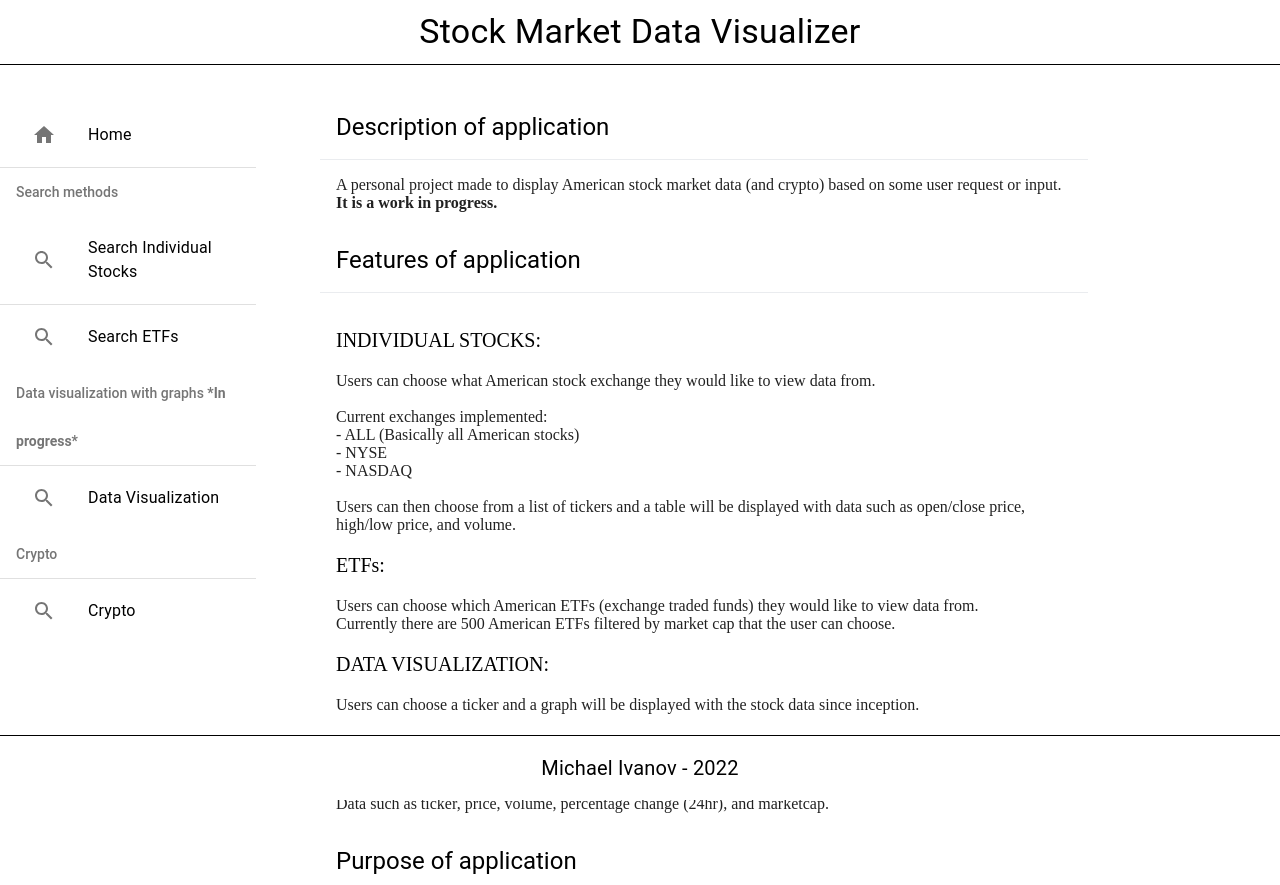
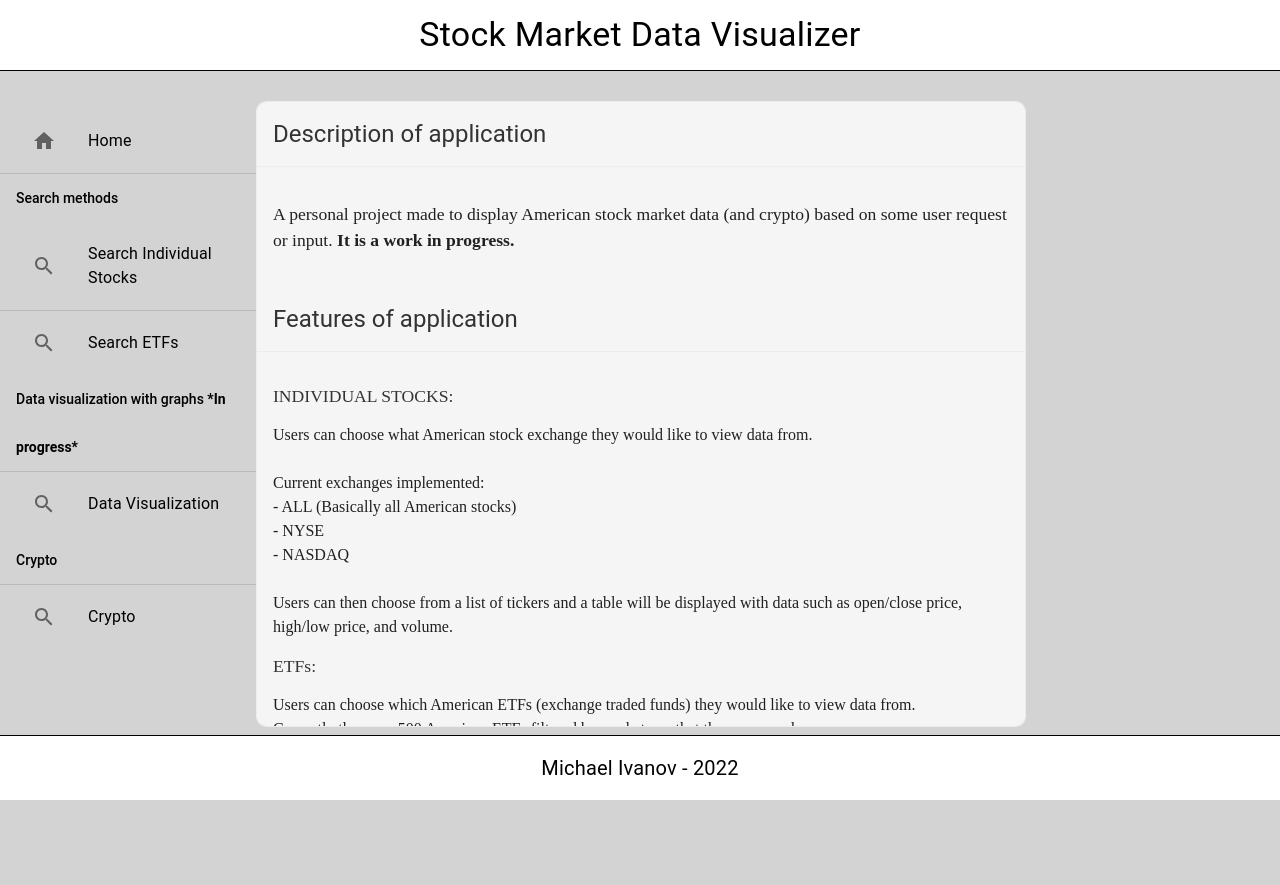
Before and after one commit to michaelivanov1/stock-market-data, a React (Create React App) app: page /home in a window 1280 px wide. After the commit the page ends 800 px from the top, so only its background shows below. Built offline with nearby package versions, Linux system fonts and the light colour scheme.

Commit message:
improved styling all around. improved phone accessibility

```diff
--- a/src/App.css
+++ b/src/App.css
@@ -2,6 +2,7 @@
 body, html {
   margin: 0;
   width: 100%;
+  background-color: lightgray;
 }
 
 .tableStyles {
--- a/src/App.js
+++ b/src/App.js
@@ -53,7 +53,7 @@ const App = () => {
     <ThemeProvider theme={theme}>
       <AppBar style={{ position: 'sticky', background: 'white', width: '100%', boxShadow: 'none', borderBottom: '1px solid black', marginBottom: 30 }}>
         <Toolbar>
-          <Typography variant="h4" color="black" align="center" width="100%">
+          <Typography variant="h4" color="black" align="center" width="100%" padding={"14px"} >
             Stock Market Data Visualizer
           </Typography>
         </Toolbar>
@@ -72,7 +72,7 @@ const App = () => {
             </ListItemButton>
           </ListItem>
           <Divider />
-          <ListSubheader>Search methods</ListSubheader>
+          <ListSubheader style={{ background: "lightgray", color: "black" }}>Search methods</ListSubheader>
           <ListItem>
             <ListItemButton component={Link} to="/searchstocks">
               <ListItemIcon>
@@ -90,7 +90,7 @@ const App = () => {
               <ListItemText primary="Search ETFs" />
             </ListItemButton>
           </ListItem>
-          <ListSubheader>Data visualization with graphs <b>*In progress*</b></ListSubheader>
+          <ListSubheader style={{ background: "lightgray", color: "black" }}>Data visualization with graphs <b>*In progress*</b></ListSubheader>
           <Divider />
           <ListItem>
             <ListItemButton component={Link} to="/datavisualization">
@@ -100,7 +100,7 @@ const App = () => {
               <ListItemText primary="Data Visualization" />
             </ListItemButton>
           </ListItem>
-          <ListSubheader>Crypto</ListSubheader>
+          <ListSubheader style={{ background: "lightgray", color: "black" }}>Crypto</ListSubheader>
           <Divider />
           <ListItem>
             <ListItemButton component={Link} to="/crypto">
--- a/src/Components/Crypto/CoinComponent.js
+++ b/src/Components/Crypto/CoinComponent.js
@@ -1,5 +1,6 @@
 import React from 'react';
 import './Coin.css';
+
 
 import {
     Card,
--- a/src/Components/Crypto/CryptoComponent.js
+++ b/src/Components/Crypto/CryptoComponent.js
@@ -48,7 +48,7 @@ const CryptoComponent = (props) => {
     );
 
     return (
-        <Card>
+        <Card style={{ backgroundColor: "lightgray", boxShadow: 'none', border: 'none' }}>
             <CardContent>
                 <Typography variant="h4" color="black" align="center" width="100%" marginBottom="20px">
                     Search a coin
@@ -67,7 +67,7 @@ const CryptoComponent = (props) => {
                 </div>
             </CardContent>
 
-            <CardContent style={{ marginLeft: '22%', width: "54%", boxShadow: 'none', maxHeight: '600px', overflow: 'auto' }}>
+            <CardContent style={{ marginLeft: '22%', width: "54%", maxHeight: '58vh', overflow: 'auto' }}>
                 {filteredCoins.map((coin) => {
                     return (
                         <CoinComponent
--- a/src/Components/StockMarket/HomeComponent.js
+++ b/src/Components/StockMarket/HomeComponent.js
@@ -11,35 +11,82 @@ import "../../App.css";
 const HomeComponent = () => {
     return (
         <ThemeProvider theme={theme}>
-            <Card style={{ marginLeft: '25%', width: '60%', boxShadow: 'none', maxHeight: '790px', overflow: 'auto' }}>
+            <Card
+                style={{
+                    marginLeft: '20%',
+                    width: '60%',
+                    boxShadow: 'none',
+                    maxHeight: '78vh',
+                    overflow: 'auto',
+                    backgroundColor: '#f5f5f5', // set a background color for the card
+                    borderRadius: '10px', // round the corners of the card
+                    border: '1px solid #eaecef', // add a border around the card
+                }}
+            >
                 <CardHeader
-                    style={{ color: 'black', borderBottom: '1px solid #eaecef' }}
+                    style={{
+                        color: '#333',
+                        borderBottom: '1px solid #eaecef',
+                        padding: '16px', // add some padding to the header
+                    }}
                     title="Description of application"
                     titleTypographyProps={{ variant: 'h5' }}
                 />
-                <CardContent>A personal project made to display American stock market data (and crypto) based on some user request or input.<b> It is a work in progress.</b>
+                <CardContent style={{ padding: '16px' }}>
+                    {/* adjust the font size and line height */}
+                    <p style={{ fontSize: '1.1rem', lineHeight: '1.5' }}>
+                        A personal project made to display American stock market data (and
+                        crypto) based on some user request or input. <b>It is a work in
+                            progress.</b>
+                    </p>
                 </CardContent>
                 <CardHeader
-                    style={{ color: 'black', borderBottom: '1px solid #eaecef' }}
+                    style={{
+                        color: '#333',
+                        borderBottom: '1px solid #eaecef',
+                        padding: '16px',
+                    }}
                     title="Features of application"
                     titleTypographyProps={{ variant: 'h5' }}
                 />
-                <CardContent>
-                    <p style={{ fontSize: 20, color: 'black' }}>INDIVIDUAL STOCKS:</p>
-                    Users can choose what American stock exchange they would like to view data from.
-                    <br /><br />
-                    Current exchanges implemented:
-                    <br />- ALL (Basically all American stocks)
-                    <br />- NYSE
-                    <br />- NASDAQ
-                    <br /><br />Users can then choose from a list of tickers and a table will be displayed with data such as open/close price, high/low price, and volume.
-                    <p style={{ fontSize: 20, color: 'black' }}>ETFs:</p>
-                    Users can choose which American ETFs (exchange traded funds) they would like to view data from.
-                    <br />
-                    Currently there are 500 American ETFs filtered by market cap that the user can choose.
-                    <p style={{ fontSize: 20, color: 'black' }}>DATA VISUALIZATION:</p>
-                    Users can choose a ticker and a graph will be displayed with the stock data since inception.
-                    <p style={{ fontSize: 20, color: 'black' }}>CRYPTO:</p>
+                <CardContent style={{ padding: '16px' }}>
+                    <p style={{ fontSize: '1.1rem', color: '#333', marginBottom: '8px' }}>
+                        INDIVIDUAL STOCKS:
+                    </p>
+                    <p style={{ fontSize: '1rem', lineHeight: '1.5', marginBottom: '16px' }}>
+                        Users can choose what American stock exchange they would like to view
+                        data from.
+                        <br />
+                        <br />
+                        Current exchanges implemented:
+                        <br />- ALL (Basically all American stocks)
+                        <br />- NYSE
+                        <br />- NASDAQ
+                        <br />
+                        <br />
+                        Users can then choose from a list of tickers and a table will be
+                        displayed with data such as open/close price, high/low price, and
+                        volume.
+                    </p>
+                    <p style={{ fontSize: '1.1rem', color: '#333', marginBottom: '8px' }}>
+                        ETFs:
+                    </p>
+                    <p style={{ fontSize: '1rem', lineHeight: '1.5', marginBottom: '16px' }}>
+                        Users can choose which American ETFs (exchange traded funds) they
+                        would like to view data from.
+                        <br />
+                        Currently there are 500 American ETFs filtered by market cap that
+                        the user can choose.
+                    </p>
+                    <p style={{ fontSize: '1.1rem', color: '#333', marginBottom: '8px' }}>
+                        DATA VISUALIZATION:
+                    </p>
+                    <p style={{ fontSize: '1rem', lineHeight: '1.5', marginBottom: '16px' }}>
+                        Users can choose a ticker and a graph will be displayed with the
+                        stock data since inception.
+                    </p>
+                    <p style={{ fontSize: '1.1rem', color: '#333', marginBottom: '8px' }}>
+                        CRYPTO:</p>
                     Users can search/view data for a variable number of coins.
                     <br />
                     Data such as ticker, price, volume, percentage change (24hr), and marketcap.
--- a/src/Components/StockMarket/SearchETFSComponent.js
+++ b/src/Components/StockMarket/SearchETFSComponent.js
@@ -165,7 +165,7 @@ const SearchETFSComponent = (props) => {
     return (
         <ThemeProvider theme={theme}>
             <Box textAlign='center'>
-                <Card style={{ marginLeft: '25%', width: "50%", boxShadow: 'none' }}>
+                <Card style={{ marginLeft: '25%', width: "50%", boxShadow: 'none', paddingBottom: '20px' }}>
                     <CardHeader
                         title="Search an ETF:"
                         style={{ color: 'black', textAlign: "center" }}
--- a/src/Components/StockMarket/SearchIndividualStocksComponent.js
+++ b/src/Components/StockMarket/SearchIndividualStocksComponent.js
@@ -261,7 +261,6 @@ const SearchIndividualStocksComponent = (props) => {
                             <Grid>
                                 <KeyboardDatePicker
                                     format="yyyy-MM-dd"
-                                    margin="normal"
                                     label="Pick Date"
                                     value={state.unformattedDate}
                                     inputValue={state.formattedDate}
@@ -372,7 +371,7 @@ const SearchIndividualStocksComponent = (props) => {
                     </TableContainer>
                 }
             </Box>
-        </ThemeProvider>
+        </ThemeProvider >
     );
 };
 
```
